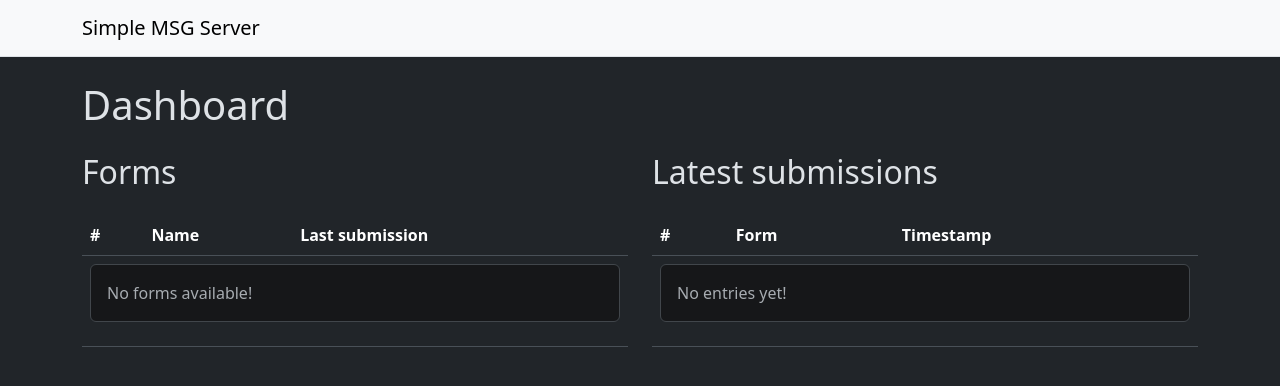
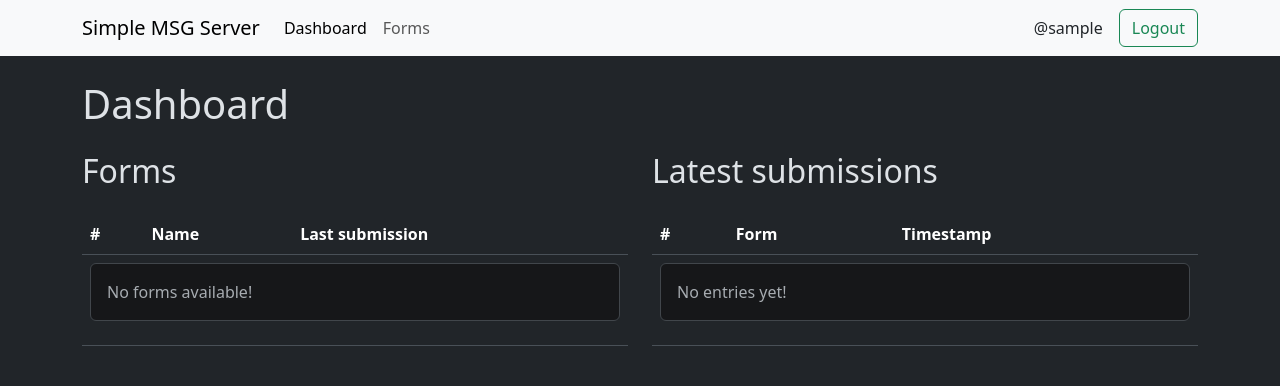
Before and after one commit to Data5tream/simple-msg-server, a Django app: page / in a window 1280 px wide. Shown: the top 386 px of the page. Run offline with Django 4.2, Linux system fonts and the light colour scheme; the visitor is signed in with stand-in values (Sample User, id 1); data that the repository does not hold is empty; some libraries are stand-ins or nearby versions.

Commit message:
improve navbar and add logout

```diff
--- a/simple_msg_server/templates/simple_msg_server/base.html
+++ b/simple_msg_server/templates/simple_msg_server/base.html
@@ -8,14 +8,43 @@
     <link href="{% static 'simple_msg_server/css/bootstrap.min.css' %}" rel="stylesheet">
 </head>
 <body>
-<nav class="navbar bg-light border-bottom border-body mb-4" data-bs-theme="light">
+<nav class="navbar navbar-expand-lg bg-light mb-4" data-bs-theme="light">
     <div class="container">
-        <a class="navbar-brand" href="/">Simple MSG Server</a>
+        <a class="navbar-brand" href="{% url 'index' %}">Simple MSG Server</a>
+        <button class="navbar-toggler" type="button" data-bs-toggle="collapse" data-bs-target="#collapsableNav"
+                aria-controls="collapsableNav" aria-expanded="false" aria-label="Toggle navigation">
+            <span class="navbar-toggler-icon"></span>
+        </button>
+
+        <div class="collapse navbar-collapse" id="collapsableNav">
+            <ul class="navbar-nav me-auto mb-2 mb-lg-0">
+                <li class="nav-item">
+                    {% url 'index' as dash_url %}
+                    <a class="nav-link{% if request.get_full_path == dash_url %} active" aria-current="page{% endif %}"
+                       href="{{ dash_url }}">Dashboard</a>
+                </li>
+                <li class="nav-item">
+                    {% url 'form_list' as forms_url %}
+                    <a class="nav-link{% if request.get_full_path == forms_url %} active" aria-current="page{% endif %}"
+                       href="{{ forms_url }}">Forms</a>
+                </li>
+            </ul>
+            {% if user.is_authenticated %}
+                <ul class="navbar-nav mb-2 mb-lg-0 me-3">
+                    <li class="nav-item text-dark">@{{ user.username }}</li>
+                </ul>
+                <form action="{% url 'logout' %}" method="post" class="d-flex">
+                    {% csrf_token %}
+                    <button class="btn btn-outline-success" type="submit">Logout</button>
+                </form>
+            {% endif %}
+        </div>
     </div>
 </nav>
 
 {% block body %}
 {% endblock %}
+
 <script src="{% static 'simple_msg_server/js/bootstrap.bundle.min.js' %}"></script>
 </body>
 </html>
--- /dev/null
+++ b/simple_msg_server/templates/simple_msg_server/logout.html
@@ -0,0 +1,5 @@
+{% extends 'simple_msg_server/base.html' %}
+
+{% block body %}
+You have been logged out
+{% endblock %}
--- a/simple_msg_server/urls.py
+++ b/simple_msg_server/urls.py
@@ -10,5 +10,5 @@ urlpatterns = [
     path('form/entry/<int:pk>', views.FormEntryDetailView.as_view(), name='form_entry'),
     path('collect_data/<uuid:endpoint>', views.CollectFormEntryView.as_view(), name='collect_form_entry'),
     path('login', auth_views.LoginView.as_view(template_name='simple_msg_server/login.html'), name='login'),
-    # path('logout', auth_views.LogoutView.as_view(), name='logout'),
+    path('logout', auth_views.LogoutView.as_view(template_name='simple_msg_server/logout.html'), name='logout'),
 ]
```
